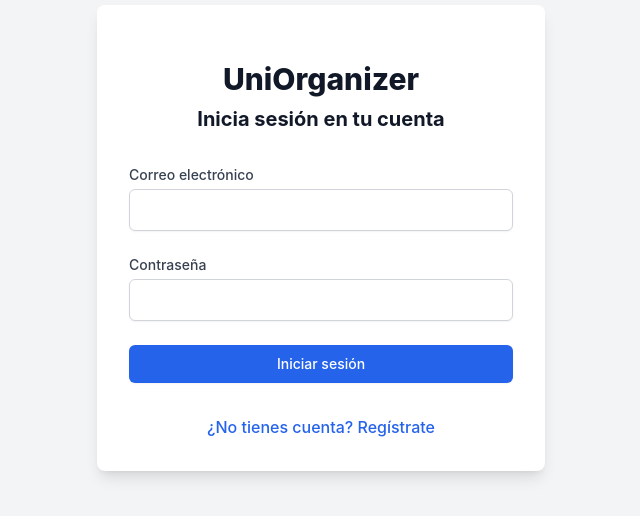
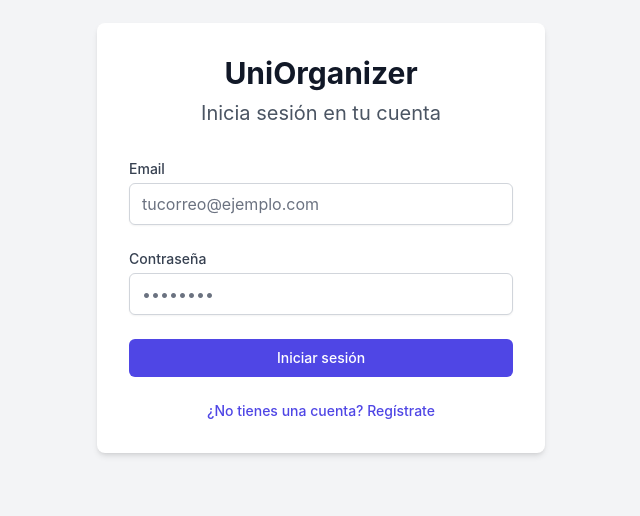
Before and after one commit to cesarfr2002/Organizador, a Next.js app: page /login in a window 1280 px wide. Shown: the part 162-678 px from the top of the page, without its empty margins (319-959 px from the left). Built offline with nearby package versions, Linux system fonts and the light colour scheme; no server answers.

Commit message:
intento 5

```diff
--- a/next.config.js
+++ b/next.config.js
@@ -1,10 +1,21 @@
 /** @type {import('next').NextConfig} */
-const nextConfig = {
+module.exports = {
   reactStrictMode: true,
   swcMinify: true,
   images: {
-    unoptimized: true, // Ayuda con Netlify
-  }
+    unoptimized: true,
+  },
+  // Asegurar que las rutas API funcionen correctamente
+  async rewrites() {
+    return [
+      {
+        source: '/api/auth/:path*',
+        destination: '/api/auth/:path*',
+      },
+      {
+        source: '/api/:path*',
+        destination: '/api/:path*',
+      },
+    ]
+  },
 }
-
-module.exports = nextConfig;
--- a/pages/api/auth/[...nextauth].js
+++ b/pages/api/auth/[...nextauth].js
@@ -3,7 +3,6 @@ import CredentialsProvider from "next-auth/providers/credentials";
 import { compare } from "bcryptjs";
 import { connectToDatabase } from "../../../lib/db";
 
-// Implementación mínima de NextAuth sin MongoDB Adapter para empezar
 export default NextAuth({
   providers: [
     CredentialsProvider({
@@ -13,31 +12,23 @@ export default NextAuth({
         password: { label: "Password", type: "password" },
       },
       async authorize(credentials) {
-        if (!credentials) return null;
+        try {
+          if (!credentials) return null;
 
-        try {
           const { db } = await connectToDatabase();
           const user = await db.collection("users").findOne({
-            email: credentials.email,
+            email: credentials.email
           });
 
-          if (!user) {
-            return null;
-          }
+          if (!user) return null;
 
-          const isValid = await compare(
-            credentials.password,
-            user.password
-          );
-
-          if (!isValid) {
-            return null;
-          }
+          const isValid = await compare(credentials.password, user.password);
+          if (!isValid) return null;
 
           return {
             id: user._id.toString(),
-            name: user.name,
             email: user.email,
+            name: user.name || 'Usuario'
           };
         } catch (error) {
           console.error("Auth error:", error);
@@ -46,27 +37,13 @@ export default NextAuth({
       },
     }),
   ],
-  session: {
-    strategy: "jwt",
-    maxAge: 30 * 24 * 60 * 60, // 30 days
-  },
-  callbacks: {
-    async jwt({ token, user }) {
-      if (user) {
-        token.id = user.id;
-      }
-      return token;
-    },
-    async session({ session, token }) {
-      if (token) {
-        session.user.id = token.id;
-      }
-      return session;
-    },
-  },
-  pages: {
-    signIn: "/login",
+  session: { strategy: "jwt" },
+  jwt: {
+    secret: process.env.NEXTAUTH_SECRET,
   },
   secret: process.env.NEXTAUTH_SECRET,
+  pages: {
+    signIn: '/login',
+  },
   debug: true,
 });
--- a/pages/login.js
+++ b/pages/login.js
@@ -1,141 +1,84 @@
-import { useState } from 'react';
-import { signIn, useSession } from 'next-auth/react';
-import { useRouter } from 'next/router';
-import Link from 'next/link';
-import Head from 'next/head';
-import { toast } from 'react-toastify';
+import { useState } from "react";
+import { signIn } from "next-auth/react";
+import { useRouter } from "next/router";
+import Link from "next/link";
+import Head from "next/head";
 
 export default function Login() {
-  const [isLogin, setIsLogin] = useState(true);
-  const [credentials, setCredentials] = useState({
-    name: '',
-    email: '',
-    password: ''
+  const [email, setEmail] = useState("");
+  const [password, setPassword] = useState("");
+  const [error, setError] = useState("");
+  const [isLoading, setIsLoading] = useState(false);
+  const router = useRouter();
+
+  async function handleSubmit(e) {
+    e.preventDefault();
+    setError("");
+    setIsLoading(true);
+
+    try {
+      const result = await signIn("credentials", {
+        redirect: false,
+        email,
+        password,
       });
-  const [loading, setLoading] = useState(false);
-  const router = useRouter();
-  const { status } = useSession();
 
-  // Redirigir si ya está autenticado
-  if (status === 'authenticated') {
-    router.push('/');
-    return null;
+      if (result?.error) {
+        setError("Credenciales inválidas. Intenta nuevamente.");
+      } else {
+        // Redirigir al dashboard o a la página solicitada
+        const callbackUrl = router.query?.callbackUrl || "/dashboard";
+        router.push(callbackUrl);
+      }
+    } catch (err) {
+      console.error("Error de inicio de sesión:", err);
+      setError("Ha ocurrido un error al intentar iniciar sesión. Intenta nuevamente.");
+    } finally {
+      setIsLoading(false);
+    }
   }
 
-  const handleChange = (e) => {
-    const { name, value } = e.target;
-    setCredentials(prev => ({ ...prev, [name]: value }));
-  };
-
-  const handleSubmit = async (e) => {
-    e.preventDefault();
-    setLoading(true);
-
-    if (isLogin) {
-      try {
-        const result = await signIn('credentials', {
-          redirect: false,
-          email: credentials.email,
-          password: credentials.password,
-        });
-
-        if (result.error) {
-          toast.error(result.error || 'Error al iniciar sesión');
-          setLoading(false);
-        } else {
-          toast.success('Inicio de sesión exitoso');
-          router.push('/');
-        }
-      } catch (error) {
-        console.error('Error during sign in:', error);
-        toast.error('Error al conectar con el servidor de autenticación');
-        setLoading(false);
-      }
-    } else {
-      // Registrar nuevo usuario
-      try {
-        const res = await fetch('/api/auth/register', {
-          method: 'POST',
-          headers: {
-            'Content-Type': 'application/json',
-          },
-          body: JSON.stringify(credentials),
-        });
-
-        const data = await res.json();
-
-        if (res.ok) {
-          toast.success('Cuenta creada con éxito. Iniciando sesión...');
-          await signIn('credentials', {
-            redirect: false,
-            email: credentials.email,
-            password: credentials.password,
-          });
-          router.push('/');
-        } else {
-          toast.error(data.error || 'Error al crear la cuenta');
-          setLoading(false);
-        }
-      } catch (error) {
-        console.error('Error al registrar:', error);
-        toast.error('Error al crear la cuenta');
-        setLoading(false);
-      }
-    }
-  };
-
   return (
-    <div className="min-h-screen flex items-center justify-center bg-gray-100 py-12 px-4 sm:px-6 lg:px-8">
+    <>
       <Head>
-        <title>{isLogin ? "Iniciar sesión - UniOrganizer" : "Registrarse - UniOrganizer"}</title>
-        <meta name="viewport" content="width=device-width, initial-scale=1" />
+        <title>Iniciar Sesión - UniOrganizer</title>
       </Head>
-
-      <div className="max-w-md w-full space-y-8 bg-white p-8 rounded-lg shadow-lg">
+      <div className="min-h-screen flex items-center justify-center bg-gray-100 dark:bg-gray-900">
+        <div className="max-w-md w-full space-y-8 p-8 bg-white dark:bg-gray-800 rounded-lg shadow-md">
           <div>
-          <h1 className="mt-6 text-center text-3xl font-extrabold text-gray-900">
+            <h1 className="text-center text-3xl font-bold text-gray-900 dark:text-white">
               UniOrganizer
             </h1>
-          <h2 className="mt-2 text-center text-xl font-bold text-gray-900">
-            {isLogin ? 'Inicia sesión en tu cuenta' : 'Crea una nueva cuenta'}
+            <h2 className="mt-2 text-center text-xl text-gray-600 dark:text-gray-300">
+              Inicia sesión en tu cuenta
             </h2>
           </div>
 
-        <form className="mt-8 space-y-6" onSubmit={handleSubmit}>
-          {!isLogin && (
-            <div>
-              <label htmlFor="name" className="block text-sm font-medium text-gray-700">
-                Nombre completo
-              </label>
-              <input
-                id="name"
-                name="name"
-                type="text"
-                required
-                value={credentials.name}
-                onChange={handleChange}
-                className="mt-1 block w-full px-3 py-2 border border-gray-300 rounded-md shadow-sm focus:outline-none focus:ring-blue-500 focus:border-blue-500"
-              />
+          {error && (
+            <div className="bg-red-100 border-l-4 border-red-500 text-red-700 p-4 rounded" role="alert">
+              <p>{error}</p>
             </div>
           )}
 
+          <form className="mt-8 space-y-6" onSubmit={handleSubmit}>
             <div>
-            <label htmlFor="email" className="block text-sm font-medium text-gray-700">
-              Correo electrónico
+              <label htmlFor="email" className="block text-sm font-medium text-gray-700 dark:text-gray-300">
+                Email
               </label>
               <input
                 id="email"
                 name="email"
                 type="email"
                 required
-              value={credentials.email}
-              onChange={handleChange}
-              className="mt-1 block w-full px-3 py-2 border border-gray-300 rounded-md shadow-sm focus:outline-none focus:ring-blue-500 focus:border-blue-500"
+                className="mt-1 block w-full px-3 py-2 border border-gray-300 dark:border-gray-600 rounded-md shadow-sm focus:outline-none focus:ring-indigo-500 focus:border-indigo-500 dark:bg-gray-700 dark:text-white"
+                placeholder="tucorreo@ejemplo.com"
+                value={email}
+                onChange={(e) => setEmail(e.target.value)}
               />
             </div>
 
             <div>
-            <label htmlFor="password" className="block text-sm font-medium text-gray-700">
+              <label htmlFor="password" className="block text-sm font-medium text-gray-700 dark:text-gray-300">
                 Contraseña
               </label>
               <input
@@ -143,33 +86,31 @@ export default function Login() {
                 name="password"
                 type="password"
                 required
-              value={credentials.password}
-              onChange={handleChange}
-              className="mt-1 block w-full px-3 py-2 border border-gray-300 rounded-md shadow-sm focus:outline-none focus:ring-blue-500 focus:border-blue-500"
+                className="mt-1 block w-full px-3 py-2 border border-gray-300 dark:border-gray-600 rounded-md shadow-sm focus:outline-none focus:ring-indigo-500 focus:border-indigo-500 dark:bg-gray-700 dark:text-white"
+                placeholder="••••••••"
+                value={password}
+                onChange={(e) => setPassword(e.target.value)}
               />
             </div>
 
             <div>
               <button
                 type="submit"
-              disabled={loading}
-              className="w-full flex justify-center py-2 px-4 border border-transparent rounded-md shadow-sm text-sm font-medium text-white bg-blue-600 hover:bg-blue-700 focus:outline-none focus:ring-2 focus:ring-offset-2 focus:ring-blue-500 disabled:opacity-50"
+                disabled={isLoading}
+                className="group relative w-full flex justify-center py-2 px-4 border border-transparent text-sm font-medium rounded-md text-white bg-indigo-600 hover:bg-indigo-700 focus:outline-none focus:ring-2 focus:ring-offset-2 focus:ring-indigo-500 disabled:opacity-50"
               >
-              {loading ? 'Procesando...' : isLogin ? 'Iniciar sesión' : 'Registrarse'}
+                {isLoading ? "Iniciando sesión..." : "Iniciar sesión"}
               </button>
             </div>
+
+            <div className="text-center text-sm">
+              <Link href="/register" className="font-medium text-indigo-600 hover:text-indigo-500 dark:text-indigo-400">
+                ¿No tienes una cuenta? Regístrate
+              </Link>
+            </div>
           </form>
-
-        <div className="text-center">
-          <button
-            type="button"
-            onClick={() => setIsLogin(!isLogin)}
-            className="text-blue-600 hover:text-blue-800 font-medium"
-          >
-            {isLogin ? '¿No tienes cuenta? Regístrate' : '¿Ya tienes cuenta? Inicia sesión'}
-          </button>
         </div>
       </div>
-    </div>
+    </>
   );
 }
```
Also changed, not shown: 2 other files (tests, documents, lock files or other folders). Lines whose indentation alone changed are shown as unchanged.
